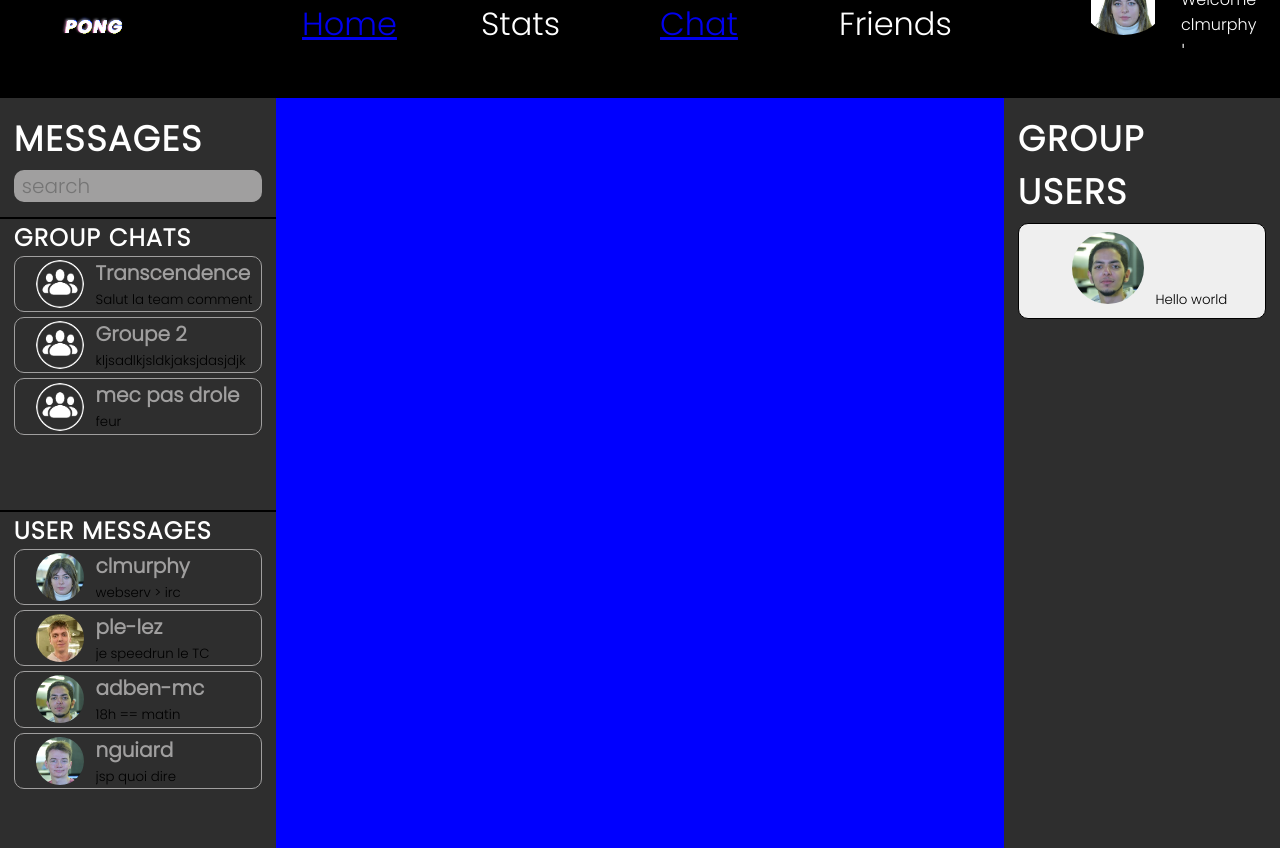
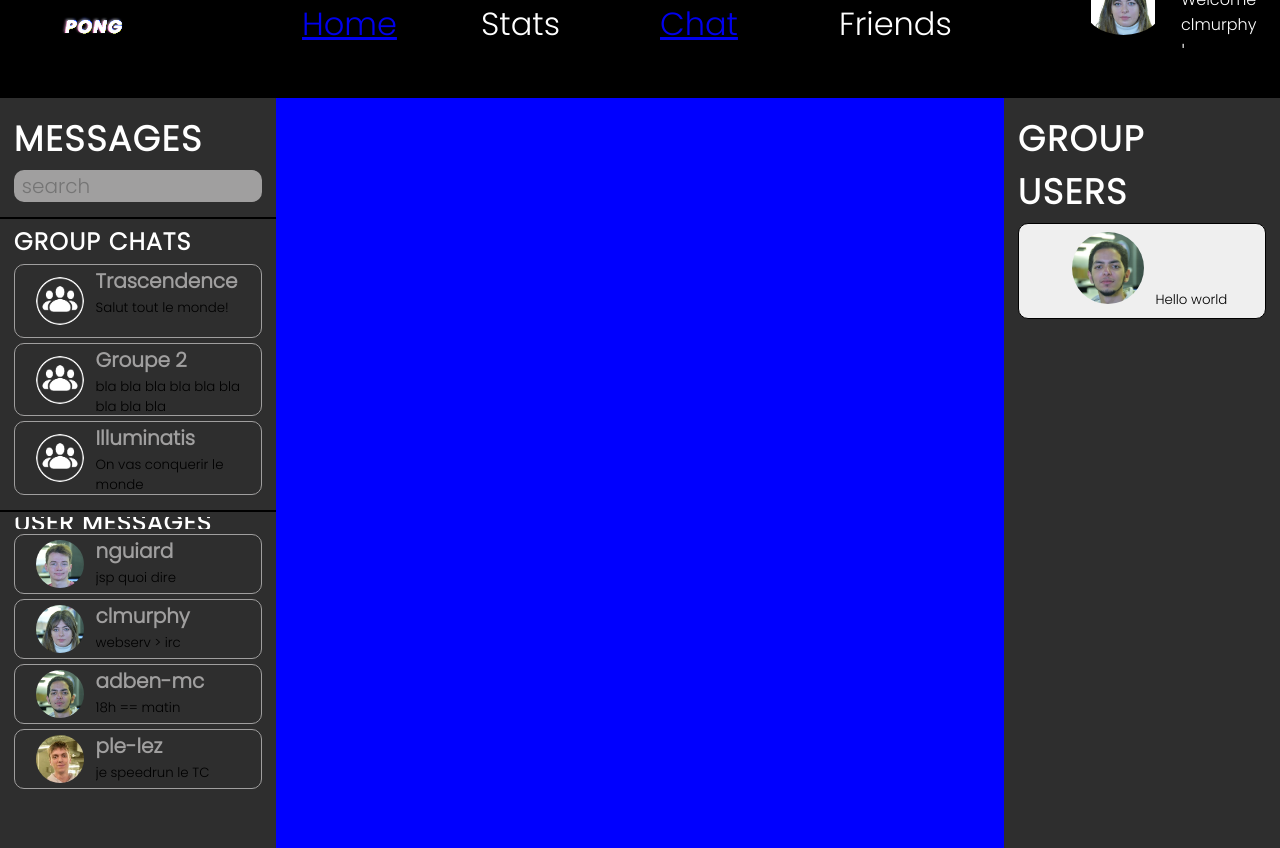
Before and after one commit to clodaghsmurphy/ft_transcendence, a React (Create React App) app in the folder pong_react_app/: page /chat in a window 1280 px wide. Built offline with nearby package versions, Linux system fonts and the light colour scheme.

Commit message:
Dernier push de lundi: React clean avect des fonctions en une scroll bar.

```diff
--- a/pong_react_app/src/Chat.css
+++ b/pong_react_app/src/Chat.css
@@ -57,6 +57,7 @@
 	/* margin-right: 0; */
 	gap: 5px;
 	flex: 5;
+	overflow-y: scroll;
 }
 
 .lists * {
@@ -86,6 +87,10 @@
 	height: 4.5rem;
 	overflow: hidden;
 	border-radius: 10px;
+	flex-basis: 4.5em;
+	flex-shrink: 0;
+	flex-grow: 1;
+	max-height: 6em;
 }
 
 .chat-button-empty {
--- a/pong_react_app/src/Chat.tsx
+++ b/pong_react_app/src/Chat.tsx
@@ -1,4 +1,4 @@
-import React from 'react'
+import React, { NamedExoticComponent } from 'react'
 import NavBar from './NavBar'
 import './Dashboard.css'
 import './Chat.css'
@@ -9,8 +9,86 @@ import clodagh from './media/clmurphy.jpg'
 import nathan from './media/nguiard.jpg'
 import group_img from './media/group.png'
 
+type User_message = {name: string, message: string, img: string}
+type Group_message = {name: string, message: string}
+
+
+function chat_button(name: string, message: string, img: string) {
+	return (
+		<button className='chat-button'>
+			<img src={img}></img>
+			<div>
+				<h2>{name}</h2>
+				<div>{message}</div>
+			</div>
+		</button>
+	);
+}
+
+function chat_button_empty() {
+	return (<div className='chat-button-empty'></div>);
+}
+
+function users_message(user_data: User_message[]) {
+	let ret: JSX.Element[] = [];
+
+	for (const user of user_data) {
+		ret.push(chat_button(user.name, user.message, user.img));
+	}
+	return ret;
+}
+
+function group_message(group_data: Group_message[]) {
+	let ret: JSX.Element[] = [];
+
+	for (const group of group_data) {
+		ret.push(chat_button(group.name, group.message, group_img));
+	}
+	return ret;
+}
+
 function Chat()
 {
+	let message_user_data: User_message[] = [
+		{
+			"name": "nguiard",
+			"message": "jsp quoi dire",
+			"img": nathan,
+		},
+		{
+			"name": "clmurphy",
+			"message": "webserv > irc",
+			"img": clodagh,
+		},
+		{
+			"name": "adben-mc",
+			"message": "18h == matin",
+			"img": adam,
+		},
+		{
+			"name": "ple-lez",
+			"message": "je speedrun le TC",
+			"img": pierre,
+		}
+	];
+
+	let group_message_data: Group_message[] = [
+		{
+			"name": "Trascendence",
+			"message": "Salut tout le monde!",
+		},
+		{
+			"name": "Groupe 2",
+			"message": "bla bla bla bla bla bla bla bla bla",
+		},
+		{
+			"name": "Illuminatis",
+			"message": "On vas conquerir le monde",
+		},
+	];
+
+	// users_message(message_user_data);
+
 	return (
 		<div className="dashboard">
         <NavBar />
@@ -26,71 +104,16 @@ function Chat()
 				</input>
 
 				<div className='bar'></div>
-
 				<div className='lists'>
 					<h1>Group chats</h1>
-
-					<button className='chat-button'>
-						<img src={group_img}></img>
-						<div>
-						{ /* mettre le dernier message du DM */ }
-							<h2>Transcendence</h2>
-							<div>Salut la team comment ca va?</div>
-						</div>
-					</button>
-					<button className='chat-button'>
-						<img src={group_img}></img>
-						<div>
-							<h2>Groupe 2</h2>
-							<div>kljsadlkjsldkjaksjdasjdjk</div>
-						</div>
-					</button>
-					<button className='chat-button'>
-						<img src={group_img}></img>
-						<div>
-							<h2>mec pas drole</h2>
-							<div>feur</div>
-						</div>
-					</button>
-					<div className='chat-button-empty'>
-					</div>
+					{group_message(group_message_data)}
 				</div>
 
 				<div className='bar'></div>
 				<div className='lists'>
 					<h1>User messages</h1>
-
-					<button className='chat-button'>
-						<img src={clodagh}></img>
-						<div>
-							<h2>clmurphy</h2>
-							{ /* mettre le dernier message du DM */ }
-							<div>webserv &gt; irc</div>
-						</div>
-					</button>
-					<button className='chat-button'>
-						<img src={pierre}></img>
-						<div>
-							<h2>ple-lez</h2>
-							<div>je speedrun le TC</div>
-						</div>
-					</button>
-					<button className='chat-button'>
-						<img src={adam}></img>
-						<div>
-							<h2>adben-mc</h2>
-							<div>18h == matin</div>
-						</div>
-					</button>
-					<button className='chat-button'>
-						<img src={nathan}></img>
-						<div>
-							<h2>nguiard</h2>
-							<div>jsp quoi dire</div>
-						</div>
-					</button>
+					{users_message(message_user_data)}
 				</div>
-
 				{/* Cette div sert a "contenir" celles d'au dessus pour
 					eviter qu'elles depacent de la fenetre				*/}
 				<div style={{flex: 1}}></div>
```
